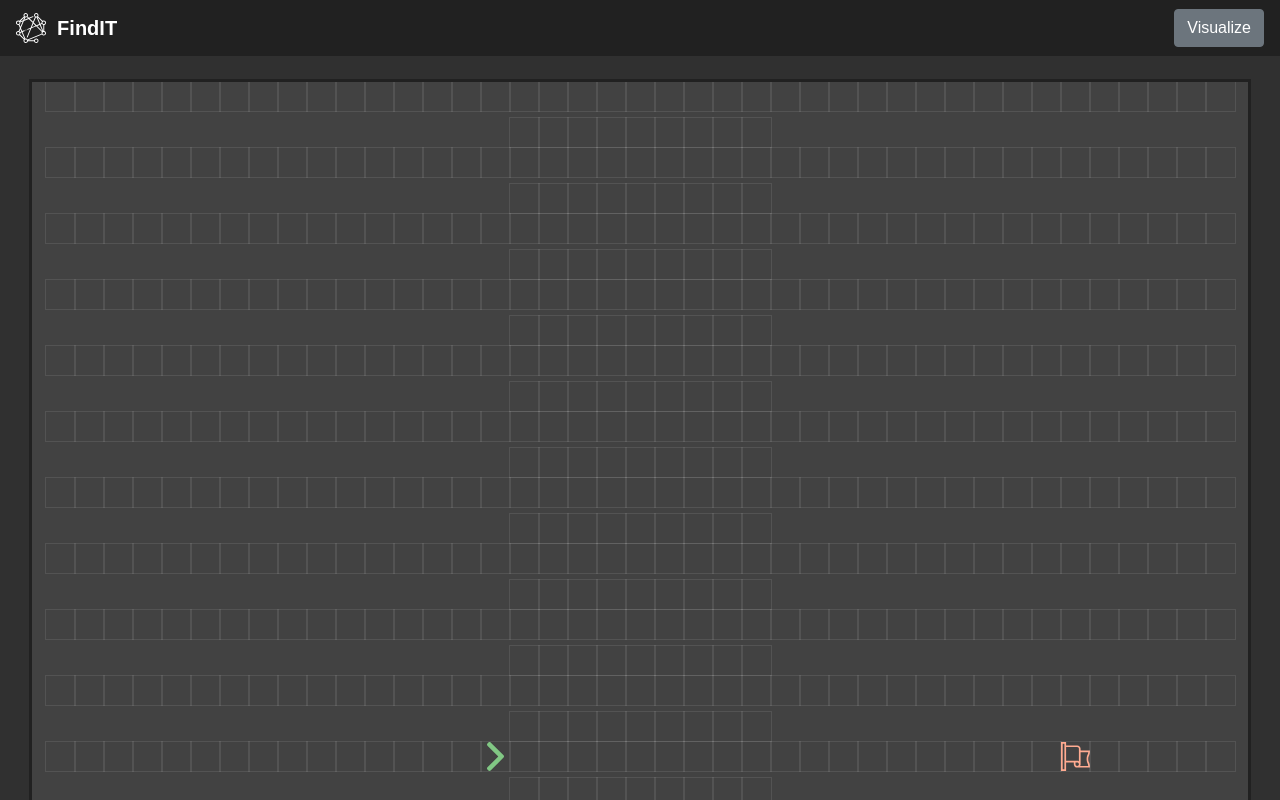
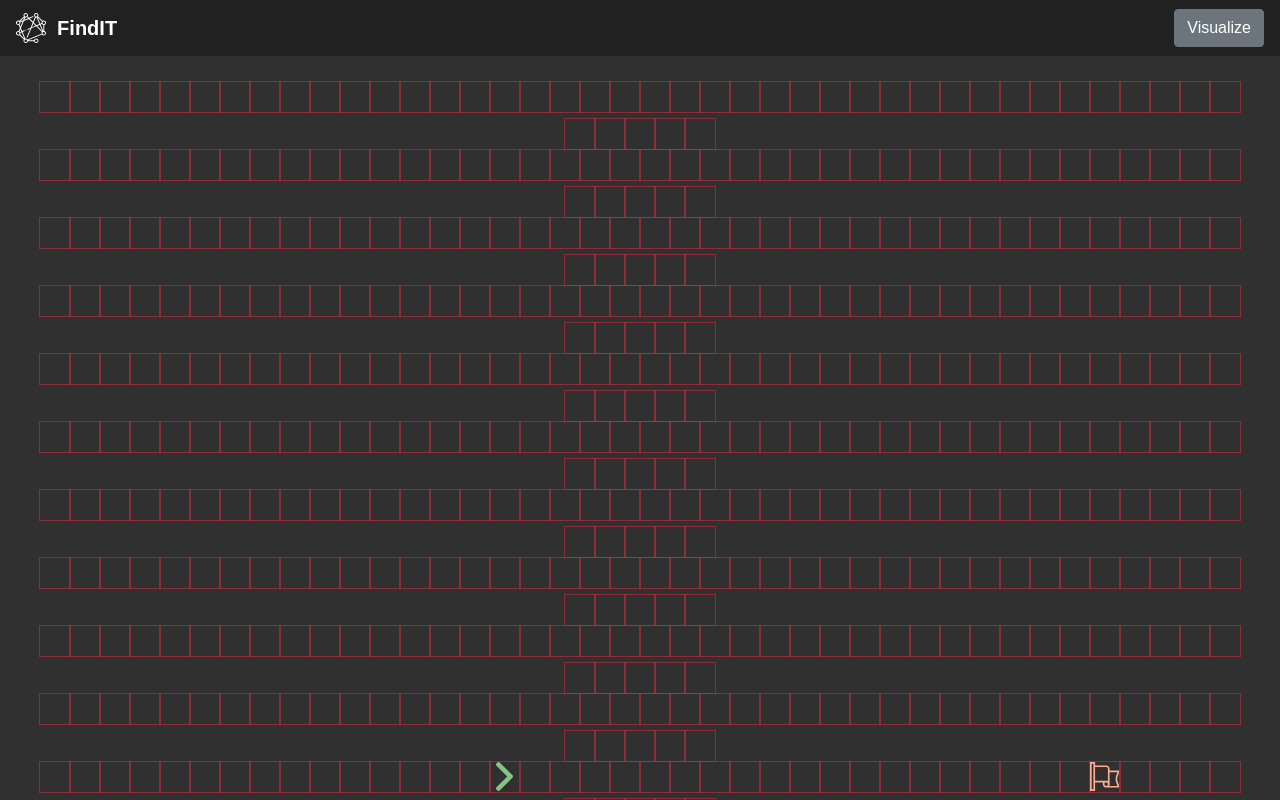
Before and after one commit to SebaLopez94/2D-Pathfinding-Visualizer, a React (Create React App) app: page / in a window 1280 px wide. Shown: the top 800 px of the page. Built offline with nearby package versions, Linux system fonts and the light colour scheme.

Commit message:
Change visualization style

```diff
--- a/src/components/Grid.css
+++ b/src/components/Grid.css
@@ -1,8 +1,8 @@
 .grid {
   margin: 2em auto;
-  outline: 3px solid #212121;
+
   width: 95%;
-  background-color: #424242;
+  background-color: #303030;
 }
 
 .div_node {
--- a/src/components/Node/Node.css
+++ b/src/components/Node/Node.css
@@ -1,7 +1,7 @@
 .node {
-  width: 29px;
-  height: 29px;
-  outline: 1.1px solid #9e9e9e2e;
+  width: 30px;
+  height: 30px;
+  outline: 1.1px solid  #c72c419f;
   display: inline-block;
 
 }
@@ -63,22 +63,26 @@
 @keyframes visitedAnimation {
   0% {
     transform: scale(0.3);
-    background-color: #af174c;
+    background-color: #2d132c9f;
     border-radius: 100%;
+    outline: 0px solid  #2d132c9f;
   }
 
   50% {
-    background-color: rgba(17, 104, 217, 0.75);
+    background-color: #8013369f;
+    outline: 0px solid  #8013369f;
   }
 
   75% {
     transform: scale(1.2);
-    background-color: rgba(0, 217, 159, 0.75);
+    background-color: #c72c419f;
+    outline: 0px solid  #c72c419f;
   }
 
   100% {
     transform: scale(1);
-    background-color: rgba(0, 190, 218, 0.75);
+    background-color: #ee46409f;
+    outline: 1.1px solid  #ee46409f;
   }
 }
 
@@ -96,16 +100,16 @@
 @keyframes shortestPath {
   0% {
     transform: scale(0.6);
-    background-color: rgb(255, 254, 106);
+    background-color: #af174c;
   }
 
   50% {
     transform: scale(1.2);
-    background-color: rgb(255, 254, 106);
+    background-color: #af174c;
   }
 
   100% {
     transform: scale(1);
-    background-color: rgb(255, 254, 106);
+    background-color: #af174c;
   }
 }
--- a/src/factory/GridFactory.js
+++ b/src/factory/GridFactory.js
@@ -3,7 +3,7 @@ export default class GridFactory {
     const grid = [];
     for (let row = 0; row < 20; row++) {
       const currentRow = [];
-      for (let col = 0; col < 50; col++) {
+      for (let col = 0; col < 45; col++) {
         currentRow.push(this.createNode(col, row, startNode, finishNode));
       }
       grid.push(currentRow);
```
